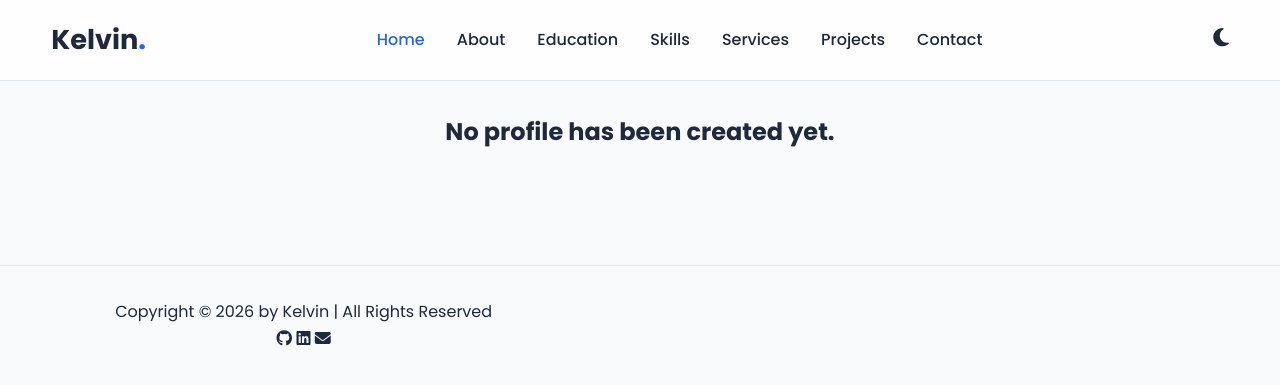
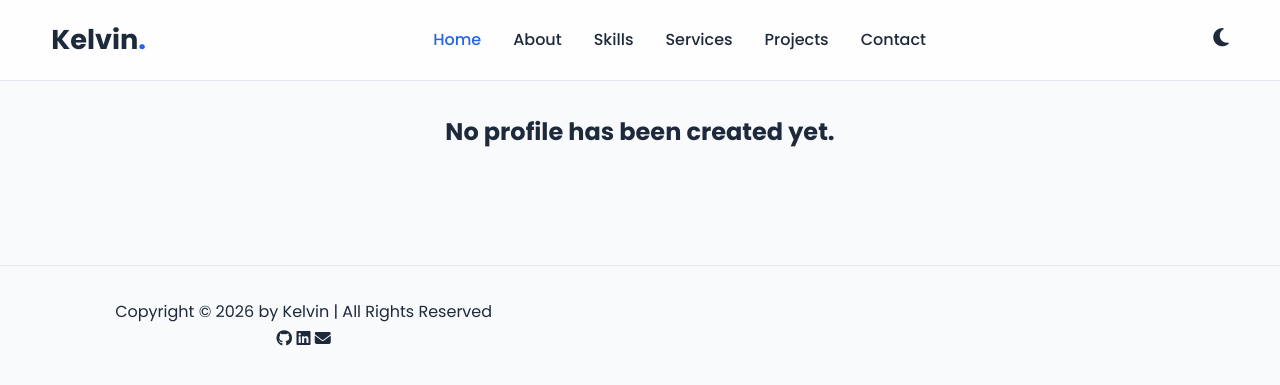
Before and after one commit to kio-ko-Kelvin/portfolioweb, a Django app: page / in a window 1280 px wide. Shown: the top 385 px of the page. Run offline with Django 5.2, Linux system fonts and the light colour scheme.

Commit message:
Removed Education from navigation

```diff
--- a/portfolioapp/templates/portfolioapp/base.html
+++ b/portfolioapp/templates/portfolioapp/base.html
@@ -75,8 +75,6 @@
 
             <li><a href="#about">About</a></li>
 
-            <li><a href="#education">Education</a></li>
-
             <li><a href="#skills">Skills</a></li>
 
             <li><a href="#services">Services</a></li>
```
